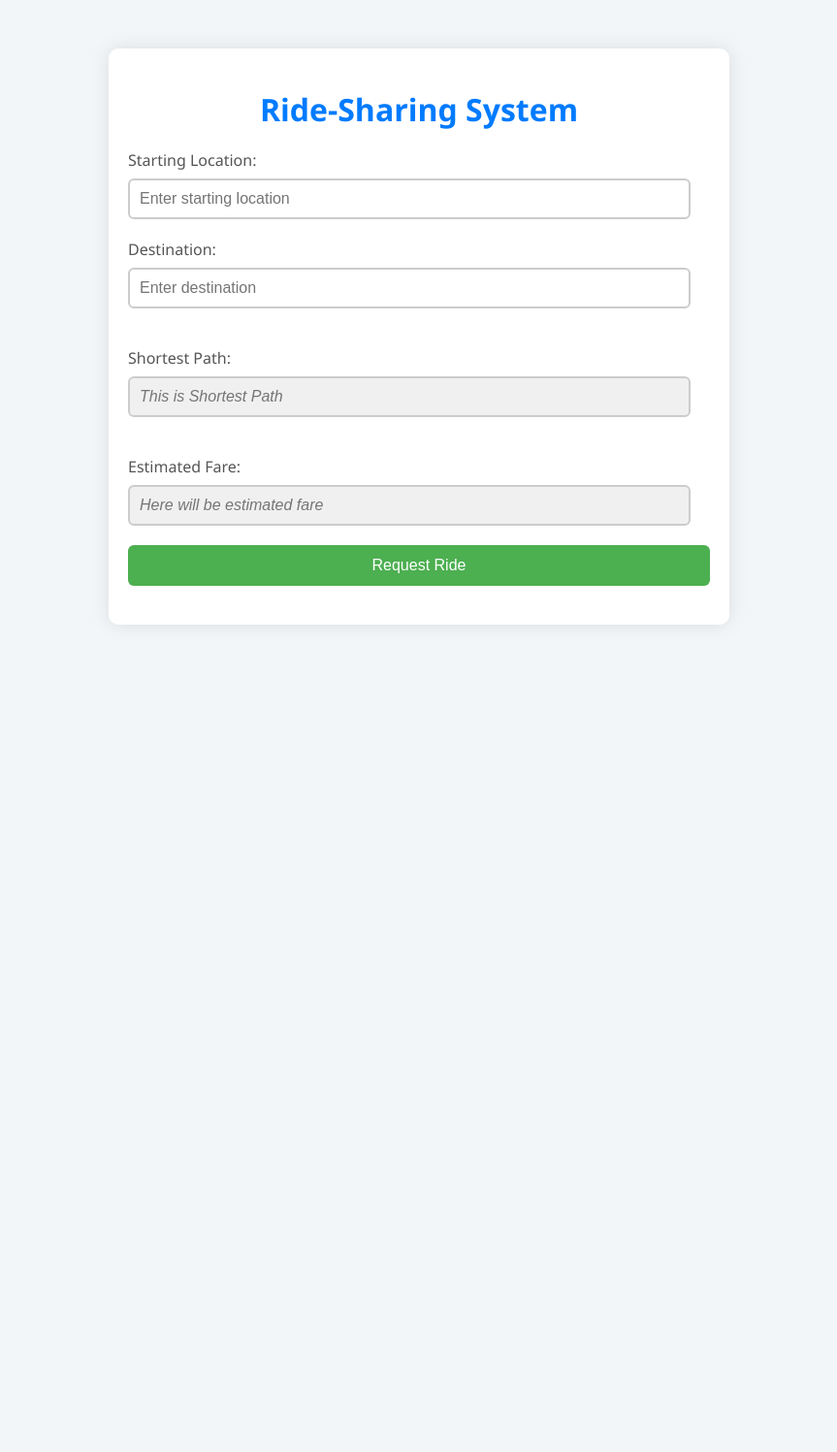
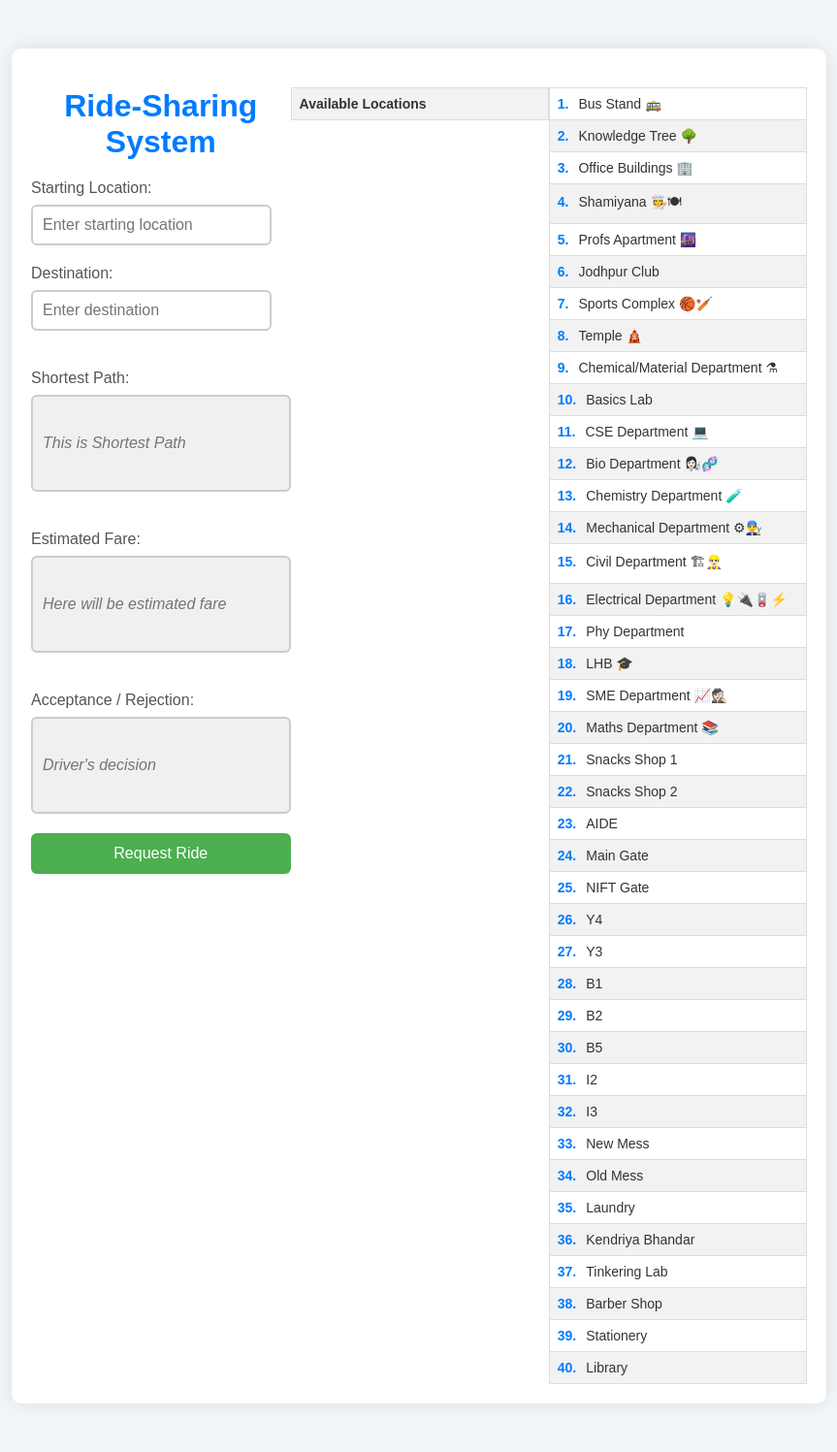
Before and after one commit to Devampatel94/DSAproject, a Django app: page /ride-sharing/ in a window 1280 px wide. Shown: the whole page at 97% size, without its empty margins (208-1071 px from the left). Before the commit the page ends 604 px from the top, so only its background shows below. Run offline with Django 5.2, Linux system fonts and the light colour scheme; lists and menus that the app fills with data are empty.

Commit message:
made o n 28
made on 28

```diff
--- a/Myproject/mysite/urls.py
+++ b/Myproject/mysite/urls.py
@@ -19,8 +19,7 @@ from django.views.generic import RedirectView
 from ridesharing import views
 
 urlpatterns = [
-    path('', views.home, name='home'),
-    path('', RedirectView.as_view(url='ride-sharing/', permanent=False)),
     path('ride-sharing/', views.ride_sharing_interface, name='ride_sharing_interface'),
     path('request-ride/', views.request_ride, name='request_ride'),
+    path('', RedirectView.as_view(url='ride-sharing/', permanent=False)),
 ]
--- a/Myproject/ridesharing/templates/interface.html
+++ b/Myproject/ridesharing/templates/interface.html
@@ -7,24 +7,28 @@
     <style>
         /* CSS styles */
         body {
-            font-family: 'Segoe UI', Tahoma, Geneva, Verdana, sans-serif;
+            font-family: Arial, sans-serif;
             margin: 0;
             padding: 0;
-            background-color: #f3f6f8; /* Changed background color */
+            background-color: #f3f6f8;
             color: #333;
         }
         .container {
-            max-width: 600px;
+            max-width: 800px;
             margin: 50px auto;
             padding: 20px;
             background-color: #fff;
             border-radius: 10px;
             box-shadow: 0 0 20px rgba(0, 0, 0, 0.1);
+            display: flex;
+            flex-direction: row;
+            justify-content: space-between;
+            align-items: flex-start;
         }
         h1 {
             text-align: center;
             margin-bottom: 20px;
-            color: #007bff; /* Changed heading color */
+            color: #007bff;
         }
         label {
             display: block;
@@ -47,7 +51,7 @@
         button {
             width: 100%;
             padding: 12px;
-            background-color: #4CAF50; /* Changed button color */
+            background-color: #4CAF50;
             color: #fff;
             border: none;
             border-radius: 6px;
@@ -56,7 +60,7 @@
             transition: background-color 0.3s;
         }
         button:hover {
-            background-color: #45a049; /* Darker button color on hover */
+            background-color: #45a049;
         }
         .output-box {
             position: relative;
@@ -66,6 +70,16 @@
             background-color: #f0f0f0;
             color: #555;
             font-style: italic;
+            width: 100%; /* Set width to 100% to occupy the entire space */
+            max-width: 400px; /* Set maximum width to limit the breadth */
+            padding: 10px;
+            margin-bottom: 20px;
+            border: 2px solid #ccc;
+            border-radius: 6px;
+            box-sizing: border-box;
+            font-size: 16px;
+            height: 100px; /* Set the height of the box */
+            overflow-y: auto; /* Add vertical scrollbar if content exceeds the height */
         }
         #result {
             margin-top: 20px;
@@ -73,10 +87,37 @@
             font-size: 18px;
             text-align: center;
         }
+        table {
+            border-collapse: collapse;
+            width: 40%;
+            margin-top: 20px;
+            border: 1px solid #ddd;
+            border-radius: 6px;
+            float: right;
+            font-size: 14px;
+            color: #333;
+        }
+        th, td {
+            border: 1px solid #ddd;
+            padding: 8px;
+            text-align: left;
+        }
+        th {
+            background-color: #f2f2f2;
+        }
+        .location-number {
+            font-weight: bold;
+            padding-right: 10px;
+            color: #007bff;
+        }
+        tr:nth-child(even) {
+            background-color: #f2f2f2; /* Alternate row color */
+        }
     </style>
 </head>
 <body>
     <div class="container">
+        <div>
             <h1>Ride-Sharing System</h1>
             <form action="{% url 'ride_sharing_interface' %}" method="POST" id="rideForm">
                 {% csrf_token %}
@@ -92,11 +133,69 @@
                     <label for="fare">Estimated Fare:</label>
                     <input type="text" id="fare" name="fare" placeholder="Here will be estimated fare" readonly>
                 </div>
+                <!-- New output box for Acceptance / Rejection -->
+                <div class="output-box">
+                    <label for="driverDecision">Acceptance / Rejection:</label>
+                    <input type="text" id="driverDecision" name="driverDecision" placeholder="Driver's decision" >
+                </div>
                 <button type="submit">Request Ride</button>
             </form>
             <div id="result"></div>
         </div>
 
+        <!-- Table for Locations -->
+        <table>
+            <thead>
+                <tr>
+                    <th>Available Locations</th>
+                </tr>
+            </thead>
+            <tbody>
+                <table>
+                    <tr><td><span class="location-number">1.</span>Bus Stand 🚌</td></tr>
+                    <tr><td><span class="location-number">2.</span>Knowledge Tree 🌳 </td></tr>
+                    <tr><td><span class="location-number">3.</span>Office Buildings  🏢</td></tr>
+                    <tr><td><span class="location-number">4.</span>Shamiyana 🧑‍🍳🍽</td></tr>
+                    <tr><td><span class="location-number">5.</span>Profs Apartment 🌆 </td></tr>
+                    <tr><td><span class="location-number">6.</span>Jodhpur Club </td></tr>
+                    <tr><td><span class="location-number">7.</span>Sports Complex 🏀🏏</td></tr>
+                    <tr><td><span class="location-number">8.</span>Temple 🛕</td></tr>
+                    <tr><td><span class="location-number">9.</span>Chemical/Material Department ⚗</td></tr>
+                    <tr><td><span class="location-number">10.</span>Basics Lab</td></tr>
+                    <tr><td><span class="location-number">11.</span>CSE Department 💻</td></tr>
+                    <tr><td><span class="location-number">12.</span>Bio Department 👩🏻‍🔬🧬</td></tr>
+                    <tr><td><span class="location-number">13.</span>Chemistry Department 🧪</td></tr>
+                    <tr><td><span class="location-number">14.</span>Mechanical Department ⚙👨‍🔧</td></tr>
+                    <tr><td><span class="location-number">15.</span>Civil Department 🏗👷🏻‍♂</td></tr>
+                    <tr><td><span class="location-number">16.</span>Electrical Department 💡🔌🪫⚡</td></tr>
+                    <tr><td><span class="location-number">17.</span>Phy Department </td></tr>
+                    <tr><td><span class="location-number">18.</span>LHB 🎓 </td></tr>
+                    <tr><td><span class="location-number">19.</span>SME Department 📈🕵🏻</td></tr>
+                    <tr><td><span class="location-number">20.</span>Maths Department 📚</td></tr>
+                    <tr><td><span class="location-number">21.</span>Snacks Shop 1</td></tr>
+                    <tr><td><span class="location-number">22.</span>Snacks Shop 2</td></tr>
+                    <tr><td><span class="location-number">23.</span>AIDE </td></tr>
+                    <tr><td><span class="location-number">24.</span>Main Gate</td></tr>
+                    <tr><td><span class="location-number">25.</span>NIFT Gate</td></tr>
+                    <tr><td><span class="location-number">26.</span>Y4</td></tr>
+                    <tr><td><span class="location-number">27.</span>Y3</td></tr>
+                    <tr><td><span class="location-number">28.</span>B1</td></tr>
+                    <tr><td><span class="location-number">29.</span>B2</td></tr>
+                    <tr><td><span class="location-number">30.</span>B5</td></tr>
+                    <tr><td><span class="location-number">31.</span>I2</td></tr>
+                    <tr><td><span class="location-number">32.</span>I3</td></tr>
+                    <tr><td><span class="location-number">33.</span>New Mess</td></tr>
+                    <tr><td><span class="location-number">34.</span>Old Mess</td></tr>
+                    <tr><td><span class="location-number">35.</span>Laundry</td></tr>
+                    <tr><td><span class="location-number">36.</span>Kendriya Bhandar</td></tr>
+                    <tr><td><span class="location-number">37.</span>Tinkering Lab</td></tr>
+                    <tr><td><span class="location-number">38.</span>Barber Shop</td></tr>
+                    <tr><td><span class="location-number">39.</span>Stationery</td></tr>
+                    <tr><td><span class="location-number">40.</span>Library</td></tr>
+                </table>
+            </tbody>
+        </table>
+    </div>
     <script>
         // JavaScript code
         const resultElement = document.getElementById('result');
--- a/Myproject/ridesharing/views.py
+++ b/Myproject/ridesharing/views.py
@@ -5,7 +5,15 @@ from .models import initializeGraph, addEdge, AStar, calculateFare
 from django.shortcuts import render
 from django.http import HttpResponse
 
-# Your existing view function
+mp = [(1,"Bus Stand"),(2,"Knowledge Tree"),(3,"Office Buildings"),(4,"Shamiyana"),(5,"Profs Apartment"),(6,"Jodhpur Club"),(7,"Sports Complex"),(8,"Temple"),(9,"Chemical/Material Department"),(10,"Basics Lab"),(11,"CSE Department"),(12,"Bio Department"),(13,"Chemistry Department"),(14,"Mechanical Department"),(15,"Civil Department"),(16,"Electrical Department"),(17,"Phy Department"),(18,"LHB"),(19,"SME"),(20,"Maths Department"),(21,"Snacks Shop 1"),(22,"Snacks Shop 2"),(23,"AIDE"),(24,"Main Gate"),(25,"NIFT Gate"),(26,"Y4"),(27,"Y3"),(28,"B1"),(29,"B2"),(30,"B5"),(31,"I2"),(32,"I3"),(33,"New Mess"),(34,"Old Mess"),(35,"Laundry"),(36,"Kendriya Bhandar"),(37,"Tinkering Lab"),(38,"Barber Shop"),(39,"Stationery"),(40,"Library")]
+
+def final_Res(shortest_path):
+    res = ""
+    for i in shortest_path:
+        res += mp[int(i)-1][1] + "->"
+    res = res[:-2]  # Removed the extra "->" at the end
+    return res
+
 @csrf_exempt
 def request_ride(request):
     if request.method == 'POST':
@@ -13,26 +21,65 @@ def request_ride(request):
         start = int(request.POST.get('start'))
         end = int(request.POST.get('end'))
         print(start,"output for start")
+
         # Initialize graph and edges
         nodes = initializeGraph()
         edges = []
-        addEdge(edges, 1, 2, 10.0)
-        addEdge(edges, 1, 3, 15.0)
-        addEdge(edges, 2, 4, 8.0)
-        addEdge(edges, 3, 4, 12.0)
-        addEdge(edges, 3, 5, 18.0)
-        addEdge(edges, 4, 5, 9.0)
 
-        # Calculate shortest path and fare
+        # Define edges
+        addEdge(edges, 1, 2, 0.65)  # Bus Stand to Knowledge Tree
+        addEdge(edges, 2, 3, 0.4)   # Knowledge Tree to Office Buildings
+        addEdge(edges, 3, 4, 0.75)  # Office Buildings to Shamiyana
+        addEdge(edges, 4, 5, 0.6)   # Shamiyana to Profs Apartment
+        addEdge(edges, 5, 6, 0.75)  # Profs Apartment to Jodhpur Club
+        addEdge(edges, 6, 7, 1.1)   # Jodhpur Club to Sports Complex
+        addEdge(edges, 7, 8, 2.7)   # Sports Complex to Temple
+        addEdge(edges, 8, 9, 1.1)   # Temple to Chemical/Material Department
+        addEdge(edges, 9, 10, 0.5)  # Chemical/Material Department to Basics Lab
+        addEdge(edges, 10, 11, 0.5) # Basics Lab to CSE Department
+        addEdge(edges, 11, 12, 0.6) # CSE Department to Bio Department
+        addEdge(edges, 12, 13, 0.6) # Bio Department to Chemistry Department
+        addEdge(edges, 13, 14, 1.0) # Chemistry Department to Mechanical Department
+        addEdge(edges, 14, 15, 0.9) # Mechanical Department to Civil Department
+        addEdge(edges, 15, 16, 1.0) # Civil Department to Electrical Department
+        addEdge(edges, 16, 17, 1.1) # Electrical Department to PHY Department
+        addEdge(edges, 17, 18, 0.7) # PHY Department to LHB
+        addEdge(edges, 18, 19, 1.1) # LHB to SME Department
+        addEdge(edges, 19, 20, 1.2) # SME Department to Maths Department
+        addEdge(edges, 20, 21, 0.9) # Maths Department to Snacks Shop 1
+        addEdge(edges, 21, 22, 0.5) # Snacks Shop 1 to Snacks Shop 2
+        addEdge(edges, 22, 23, 0.4) # Snacks Shop 2 to AIDE
+        addEdge(edges, 23, 24, 0.8) # AIDE to Main Gate
+        addEdge(edges, 24, 25, 2.3) # Main Gate to NIFT Gate
+        addEdge(edges, 25, 26, 0.95) # NIFT Gate to Y4
+        addEdge(edges, 26, 27, 0.95) # Y4 to Y3
+        addEdge(edges, 27, 28, 0.7) # Y3 to B1
+        addEdge(edges, 28, 29, 0.7) # B1 to B2
+        addEdge(edges, 29, 30, 0.6) # B2 to B5
+        addEdge(edges, 30, 31, 0.6) # B5 to I2
+        addEdge(edges, 31, 32, 0.5) # I2 to I3
+        addEdge(edges, 32, 33, 0.6) # I3 to New Mess
+        addEdge(edges, 33, 34, 0.5) # New Mess to Old Mess
+        addEdge(edges, 34, 35, 0.9) # Old Mess to Laundry
+        addEdge(edges, 35, 36, 0.6) # Laundry to Kendriya Bhandar
+        addEdge(edges, 36, 37, 0.7) # Kendriya Bhandar to Tinkering Lab
+        addEdge(edges, 37, 38, 0.8) # Tinkering Lab to Barber Shop
+        addEdge(edges, 38, 39, 0.9) # Barber Shop to Stationery
+        addEdge(edges, 39, 40, 0.4) # Stationery to Library
+
+        # Find shortest path
         shortest_path = AStar(nodes, edges, start, end)
-        print(shortest_path,"this is the short")
+        print(shortest_path, "this is the short")
+
         if shortest_path:
+            # Calculate distance and fare
             distance = sum(edge.weight for edge in edges if edge.source in shortest_path and edge.destination in shortest_path)
             fare = calculateFare(distance)
+
+            # Construct result
             result = {
-                'shortestPath': ' → '.join(map(str, shortest_path)),
+                'shortestPath': final_Res(shortest_path),
                 'fare': fare,
-                # 'message': f"Shortest path from node {start} to node {end}: {' → '.join(map(str, shortest_path))}. Estimated fare for the ride: ${fare:.2f}"
             }
             print(distance)
             print(fare)
@@ -45,9 +92,9 @@ def request_ride(request):
 
         # Return the result as a JSON response
         return JsonResponse(result)
+
 def home(request):
     return render(request, 'interface.html')
 
 def ride_sharing_interface(request):
-
     return render(request, 'interface.html')
```
Also changed, not shown: Myproject/ridesharing/models.py (+42 -32 lines). Lines whose indentation alone changed are shown as unchanged.
